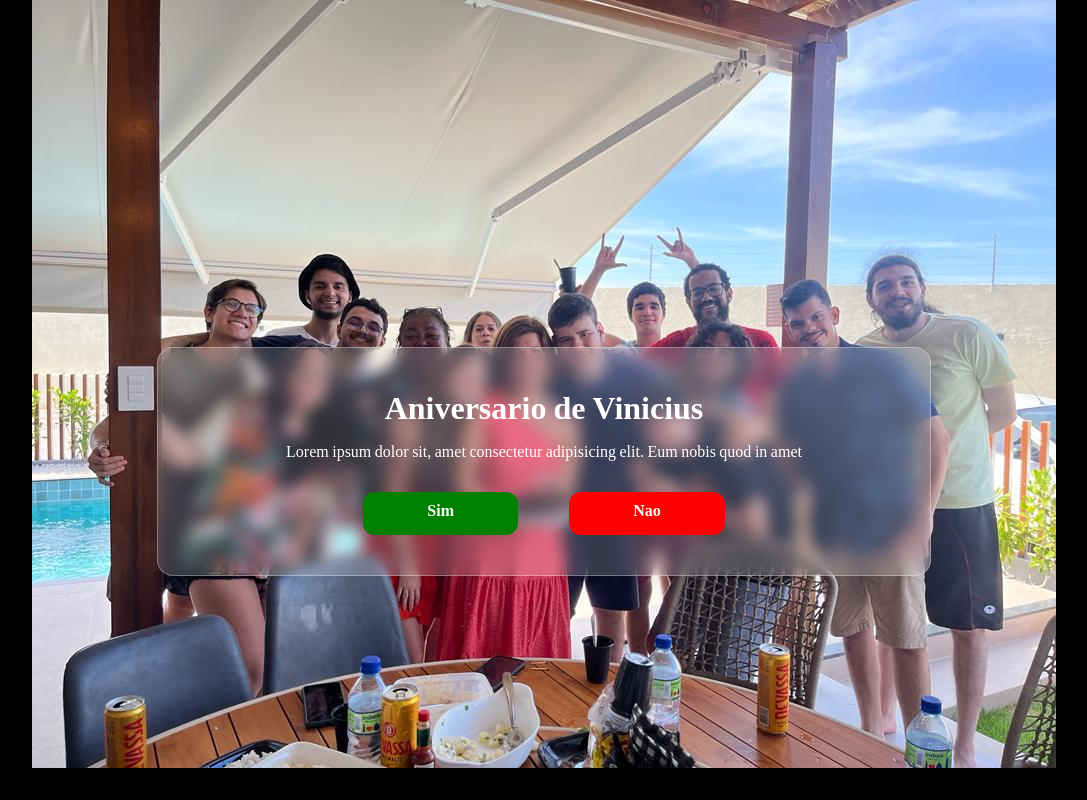
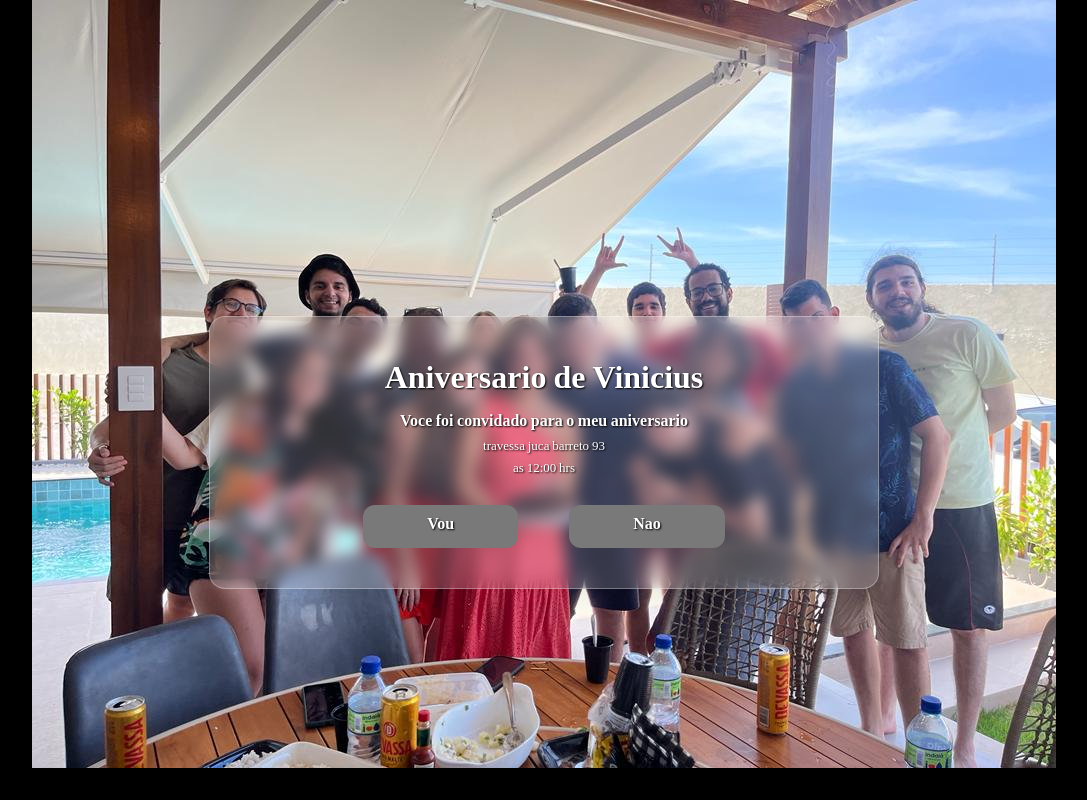
Before and after one commit to vinicius-pascoal/invito-2024, a plain HTML site: page index.html in a window 1280 px wide. Shown: the whole page, without its empty margins (96-1183 px from the left). Drawn offline with Linux system fonts and the light colour scheme.

Commit message:
melhoria de leitura

```diff
--- a/css/style.css
+++ b/css/style.css
@@ -26,6 +26,7 @@ body {
   font-weight: 400;
   font-style: normal;
   text-align: center;
+  text-shadow: 1px 1px 2px black;
   padding: 5svh 10svw;
   display: flex;
   flex-direction: column;
@@ -33,14 +34,22 @@ body {
   width: fit-content;
 }
 
+.caixa h2{
+  font-size: medium;
+}
+
+.caixa .horario {
+  margin-bottom: 3svh;
+}
 
 .caixa p {
-  margin-bottom: 3svh;
+  font-size: small;
 }
 
 .botoes{
   display: flex;
   justify-content: space-around;
+  text-align: center;
 }
 
 .botoes a {
@@ -53,9 +62,9 @@ body {
 }
 
 .botaoSim{
-  background-color: rgb(0, 128, 0);
+  background-color: rgb(121, 121, 121);
 }
 
 .botaoNao{
-  background-color: rgb(255, 0, 0);
+  background-color: rgb(121, 121, 121);
 }
--- a/index.html
+++ b/index.html
@@ -14,9 +14,11 @@
   <div class="corpo">
     <div class="caixa">
       <h1>Aniversario de Vinicius</h1>
-      <p>Lorem ipsum dolor sit, amet consectetur adipisicing elit. Eum nobis quod in amet</p>
+      <h2>Voce foi convidado para o meu aniversario </h2>
+      <P>travessa juca barreto 93</P>
+      <p class="horario">as 12:00 hrs</p>
       <div class="botoes">
-        <a href="#" class="botaoSim">Sim</a>
+        <a href="#" class="botaoSim">Vou</a>
         <a href="https://www.youtube.com/watch?v=dQw4w9WgXcQ" class="botaoNao">Nao</a>
       </div>
     </div>
```
